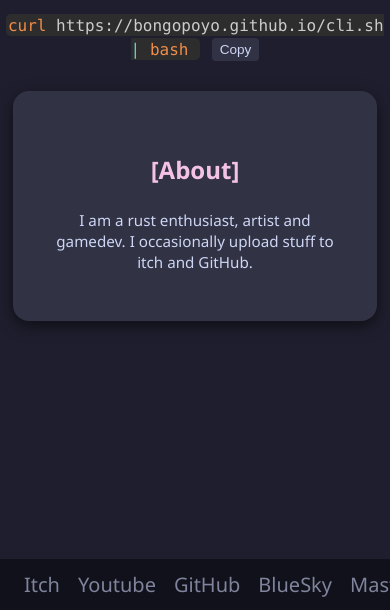
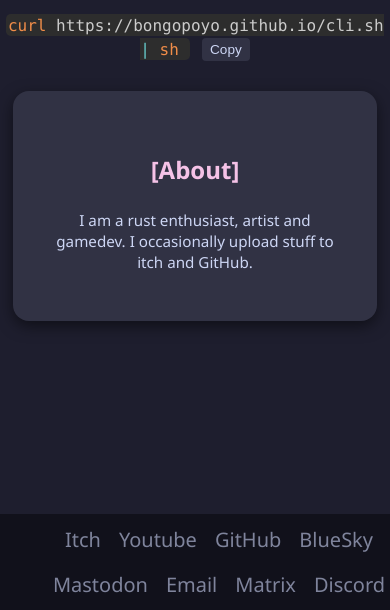
Before and after one commit to BongoPoyo/bongopoyo.github.io, a plain HTML site: page index.html in a window 390 px wide. Shown: the part 234-844 px from the top of the page. Drawn offline with nearby package versions, Linux system fonts and the light colour scheme.

Commit message:
flex for mobile Ui

```diff
--- a/index.css
+++ b/index.css
@@ -95,6 +95,13 @@ body {
     transition: background 0.3s;
 }
 
+.socials {
+    display: flex;
+    flex-wrap: wrap;
+    gap: 8px 16px;
+    justify-content: center;
+    align-items: center;
+}
 
 .shell-wrapper {
     text-align: center;
--- a/index.html
+++ b/index.html
@@ -12,6 +12,7 @@
     <meta name="viewport" content="width=device-width, initial-scale=1.0" />
     <title>Bongo Poyo</title>
     <link rel="stylesheet" href="index.css" />
+    <link rel="icon" href="icon.png" type="image/x-icon">
 </head>
 
 <body>
@@ -23,8 +24,7 @@
     <h1>Hello, my name is Hashir(Bongo)</h1>
     <p>(Try executing this in your terminal [UNIX based OS])</p>
     <div class="shell-wrapper">
-        <code class="language-bash">
-            curl https://bongopoyo.github.io/cli.sh | bash
+        <code class="language-bash">curl https://bongopoyo.github.io/cli.sh | sh
         </code>
         <button class="copy-btn">Copy</button>
     </div>
```
